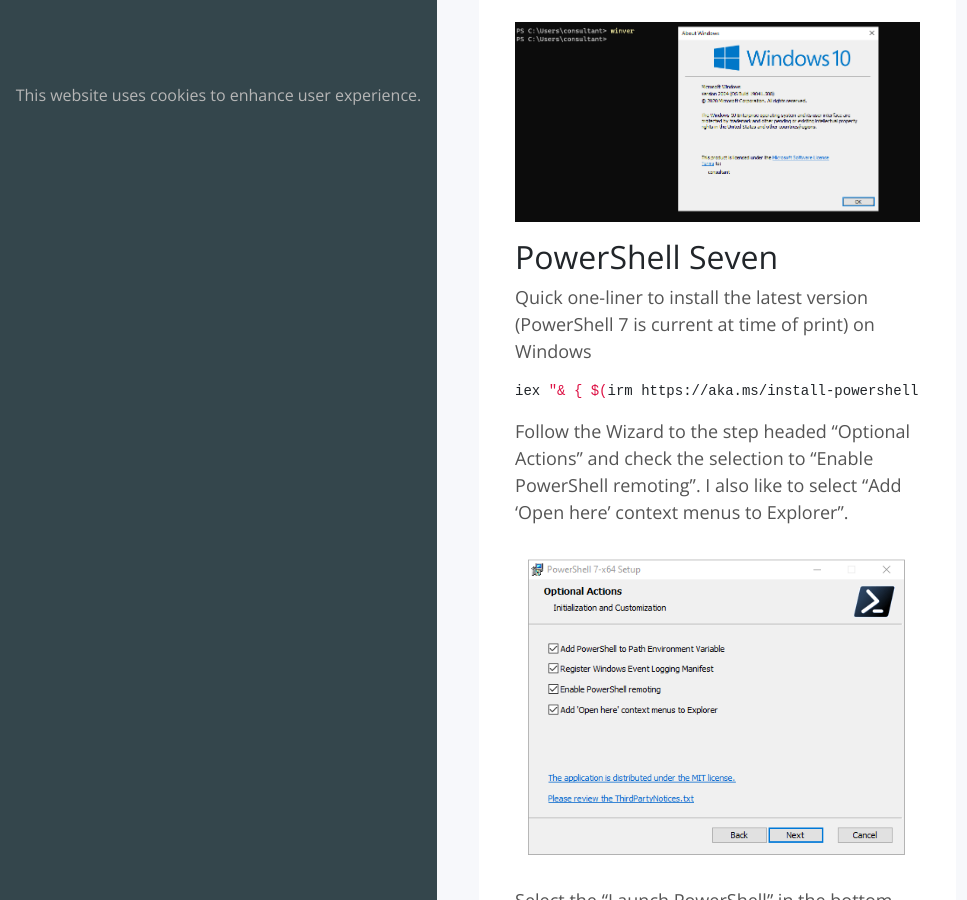
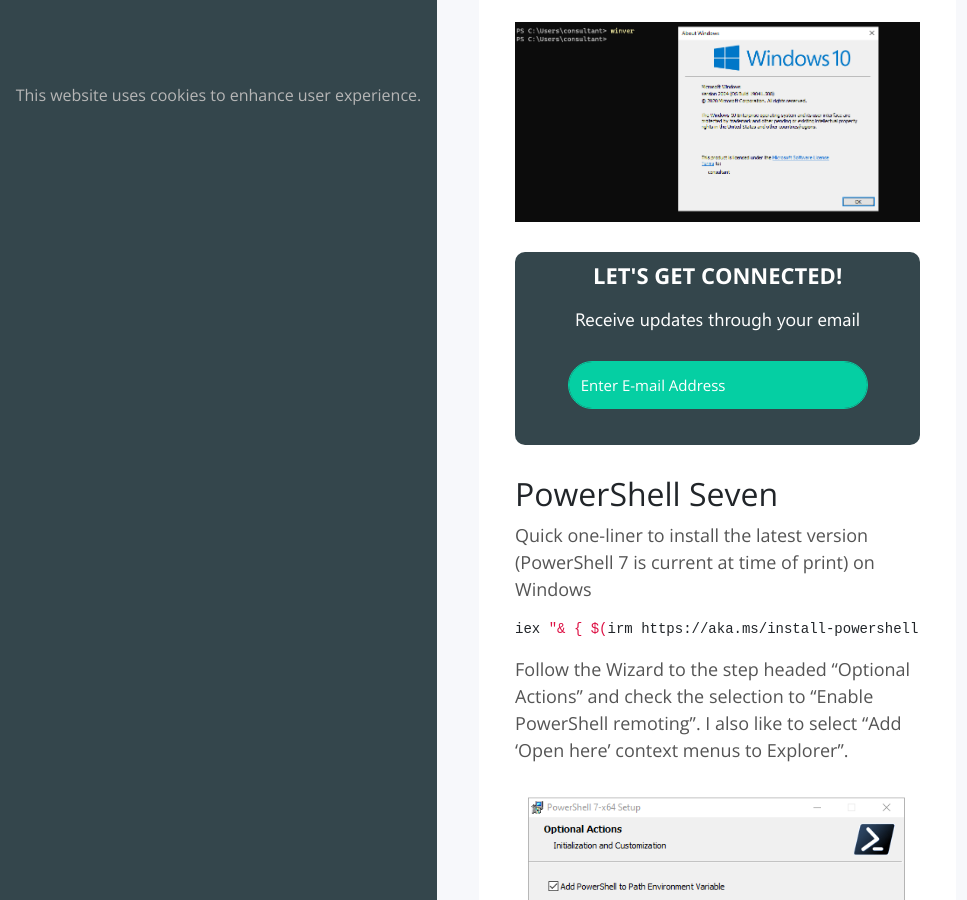
Before and after one commit to cleverberry/evilsaint, a Jekyll site: the page built from _posts/2020-09-21-welcome-to-windows-2020.md, in a window 1280 px wide and 900 px high, scrolled down 1673 px. Shown: the whole window, without its empty margins (0-967 px from the left). Built offline with Jekyll 4.4.1, drawn with Linux system fonts in a browser that asks for light colours; nearby versions of some CDN libraries; a style sheet for code colours, icons or effects is not loaded.

Commit message:
Add inline email

```diff
--- /dev/null
+++ b/_includes/newsletter.html
@@ -0,0 +1,24 @@
+<div class="container" style="background-color: #34464c !important; border-radius: 10px; margin-top: 30px; margin-bottom: 30px; padding-bottom: 20px;">
+    <div class="row">
+        <div class="col">
+            <h4 class="text-uppercase logo-sub-text" style="padding-top: 10px; !important">Let's Get Connected!</h4>
+        </div>
+    </div>
+    <div class="row" >
+        <div class="col">
+            <p class="socio-sub-text text-center" style="color: white">Receive updates through your email</p>
+        </div>
+    </div>
+    <div class="row">
+        <div class="col">
+            <script type="text/javascript">var submitted=false;</script>
+            <form name="gform" class="gform" enctype="text/plain" action="https://docs.google.com/forms/d/e/1FAIpQLSeOdOi5iGj-rLz6d72FEw14O9B2Il9BuEavlYjDtxhKpyYNlg/formResponse?" target="hidden_iframe" onsubmit="submitted=true;">
+                        <div class="form-group">
+                            <input type="email" class="form-control ginput" id="exampleInputEmail1" aria-describedby="emailHelp" placeholder="Enter E-mail Address" name="entry.1132898242"/>
+                            <!-- <i id="submit-form" class="fa fa-arrow-right email-right" aria-hidden="true"></i> -->
+                        </div>
+                    </form>
+            <iframe name="hidden_iframe" id="hidden_iframe" style="display:none;" onload="if(submitted) {}"></iframe>
+        </div>
+    </div>
+</div>
--- a/_includes/scripts.html
+++ b/_includes/scripts.html
@@ -140,14 +138,16 @@
 </script>
 <!-- This script if for the submission of email form. -->
 <script type="text/javascript">
-    $(document).ready(function() {
-        $('#gform').on('submit', function (e) {
-            $('#exampleInputEmail1').val("");
-        })
+    $(document).ready(function () {
+        $('.gform').on('submit', function (e) {
+            $('.gform *').hide();
+            $('.gform').prepend('<div class="text-center" style="color: white">We are now connected. Thank you.</div>');
+        });
 
         $('#submit-form').on('click', function (e) {
-            document.querySelector('#gform').submit()
-            $('#exampleInputEmail1').val("");
+            document.querySelector('.gform').submit()
+            $('.gform *').hide();
+            $('.gform').prepend('<div class="text-center" style="color: white">We are now connected. Thank you.</div>');
         })
     })
 </script>
--- a/_includes/sidebar.html
+++ b/_includes/sidebar.html
@@ -27,9 +27,9 @@
             <div class="row">
                 <div class="col">
                     <script type="text/javascript">var submitted=false;</script>
-                    <form name="gform" id="gform" enctype="text/plain" action="https://docs.google.com/forms/d/e/1FAIpQLSeOdOi5iGj-rLz6d72FEw14O9B2Il9BuEavlYjDtxhKpyYNlg/formResponse?" target="hidden_iframe" onsubmit="submitted=true;">
+                    <form name="gform" class="gform" enctype="text/plain" action="https://docs.google.com/forms/d/e/1FAIpQLSeOdOi5iGj-rLz6d72FEw14O9B2Il9BuEavlYjDtxhKpyYNlg/formResponse?" target="hidden_iframe" onsubmit="submitted=true;">
                         <div class="form-group">
-                            <input type="email" class="form-control" id="exampleInputEmail1" aria-describedby="emailHelp" placeholder="Enter E-mail Address" name="entry.1132898242"/>
+                            <input type="email" class="form-control ginput" id="exampleInputEmail1" aria-describedby="emailHelp" placeholder="Enter E-mail Address" name="entry.1132898242"/>
                             <i id="submit-form" class="fa fa-arrow-right email-right" aria-hidden="true"></i>
                         </div>
                     </form>
--- a/_posts/2020-09-21-welcome-to-windows-2020.md
+++ b/_posts/2020-09-21-welcome-to-windows-2020.md
@@ -28,6 +28,8 @@
 Windows Version
 
 ![]({{ site.baseurl }}/assets/images/article-images/welcome-to-windows-2020/winver.png)
+
+{% include newsletter.html %}
 
 ## PowerShell Seven
 
```
Also changed, not shown: other parts of _includes/scripts.html (+1 -3 lines).
